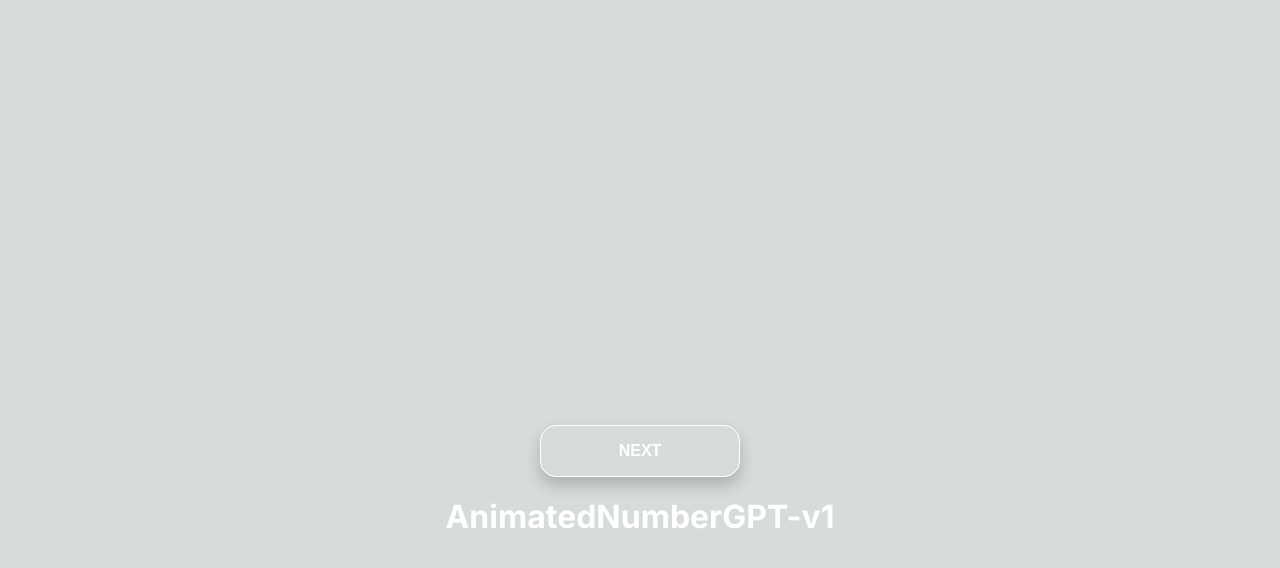
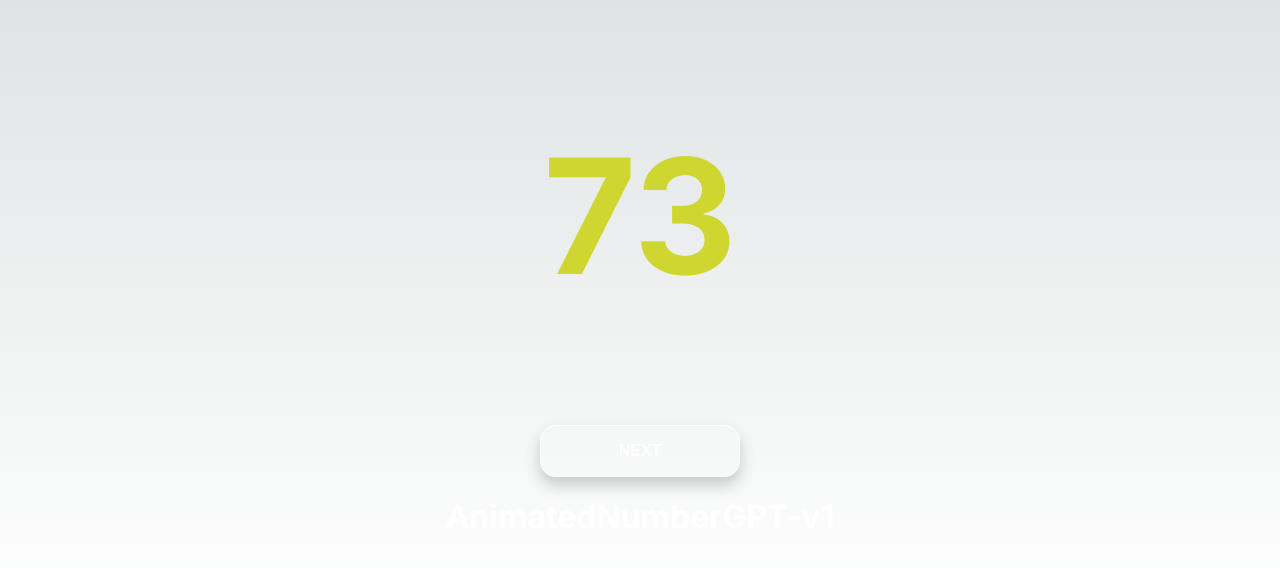
Before and after one commit to uncredited/hacky, a Next.js app: page / in a window 1280 px wide. Shown: the part 184-752 px from the top of the page. Built offline with nearby package versions, Linux system fonts and the light colour scheme.

Commit message:
init commit 1

```diff
--- /dev/null
+++ b/src/pages/chatgpt/animatednumber-v1.js
@@ -0,0 +1,52 @@
+import { useState, useEffect } from "react";
+import styles from "../../styles/animatednumber.module.css";
+
+const AnimatedNumber = () => {
+  const [number, setNumber] = useState(0);
+
+  useEffect(() => {
+    const intervalId = setInterval(() => {
+      const targetNumber = Math.floor(Math.random() * 100);
+      const diff = targetNumber - number;
+      const increment = diff / 10; // animate through 10 steps
+      let currentNumber = number;
+
+      const animate = () => {
+        if (Math.abs(currentNumber - targetNumber) > Math.abs(increment)) {
+          currentNumber += increment;
+          setNumber(Math.floor(currentNumber));
+          requestAnimationFrame(animate);
+        } else {
+          setNumber(targetNumber);
+        }
+      };
+
+      animate();
+
+      const getRandomColor = () => {
+        const letters = "0123456789ABCDEF";
+        let color = "#";
+        while (color === "#" || color === "#000000" || color < "#AAAAAA") {
+          color = "#";
+          for (let i = 0; i < 6; i++) {
+            color += letters[Math.floor(Math.random() * 16)];
+          }
+        }
+        return color;
+      };
+
+      const color = getRandomColor();
+      const numberElement = document.querySelector(`.${styles.number}`);
+      numberElement.style.color = color;
+    }, 3000);
+    return () => clearInterval(intervalId);
+  }, [number]);
+
+  return (
+    <div className={styles.container}>
+      <h1 className={styles.number}>{number}</h1>
+    </div>
+  );
+};
+
+export default AnimatedNumber;
--- /dev/null
+++ b/src/pages/chatgpt/animatednumber-v2.js
@@ -0,0 +1,56 @@
+import React, { useState, useEffect } from "react";
+import style from "../../styles/animatednumber.module.css";
+const InterpolateNumber = () => {
+  const [number, setNumber] = useState(0);
+  const [target, setTarget] = useState(0);
+  const [color, setColor] = useState("#000000");
+  const [size, setSize] = useState(1);
+
+  useEffect(() => {
+    const intervalId = setInterval(() => {
+      setTarget(Math.floor(Math.random() * 100));
+      setColor(`#${Math.floor(Math.random() * 16777215).toString(16)}`);
+      setSize(1.5);
+    }, 2000);
+
+    return () => clearInterval(intervalId);
+  }, []);
+
+  useEffect(() => {
+    let animationFrameId;
+
+    const animate = () => {
+      const distance = target - number;
+      const ease = 0.05; // Higher value for slower animation
+      const velocity = distance * ease;
+
+      if (Math.abs(distance) < 1) {
+        setNumber(target);
+        setSize(1);
+      } else {
+        setNumber(number + velocity);
+        animationFrameId = requestAnimationFrame(animate);
+      }
+    };
+
+    animationFrameId = requestAnimationFrame(animate);
+
+    return () => cancelAnimationFrame(animationFrameId);
+  }, [number, target]);
+
+  const textColor = color < "#aaaaaa" ? color : "#aaaaaa";
+  const fontSize = `${size}px`;
+
+  return (
+    <div className={style.container}>
+      <div
+        className={style.number}
+        style={{ color: textColor, transform: `scale(${size})` }}
+      >
+        {Math.round(number)}
+      </div>
+    </div>
+  );
+};
+
+export default InterpolateNumber;
--- /dev/null
+++ b/src/pages/chatgpt/fibonachi-v1.js
@@ -0,0 +1,20 @@
+import React, { useState, useEffect } from "react";
+import Style from "../../styles/fibonacci.module.css";
+function FibonacciCounter() {
+  const [fib, setFib] = useState([0, 1]); // initialize with first two numbers in the sequence
+
+  useEffect(() => {
+    const timer = setInterval(() => {
+      setFib((prevFib) => {
+        const [a, b] = prevFib;
+        return [b, a + b];
+      });
+    }, 1000);
+
+    return () => clearInterval(timer); // cleanup the timer on unmount
+  }, []);
+
+  return <div className={Style.flexCenter}>{fib.join(", ")}</div>;
+}
+
+export default FibonacciCounter;
--- /dev/null
+++ b/src/pages/chatgpt/fibonachi-v2.js
@@ -0,0 +1,56 @@
+import React, { useState, useEffect } from "react";
+import Style from "../../styles/fibonacci.module.css";
+class BigNumber {
+  constructor(value) {
+    this.value = value.toString().split("").map(Number); // store value as an array of digits
+  }
+
+  plus(other) {
+    const a = this.value.slice().reverse();
+    const b = other.value.slice().reverse();
+    const result = [];
+
+    let carry = 0;
+    for (let i = 0; i < Math.max(a.length, b.length); i++) {
+      const sum = (a[i] || 0) + (b[i] || 0) + carry;
+      result[i] = sum % 10;
+      carry = Math.floor(sum / 10);
+    }
+    if (carry) {
+      result.push(carry);
+    }
+
+    return new BigNumber(result.reverse().join(""));
+  }
+
+  toString() {
+    return this.value.join("");
+  }
+}
+
+function FibonacciCounter() {
+  const [fib, setFib] = useState([new BigNumber(0), new BigNumber(1)]); // initialize with first two numbers in the sequence
+
+  useEffect(() => {
+    const timer = setInterval(() => {
+      setFib((prevFib) => {
+        const [a, b] = prevFib;
+        const next = a.plus(b);
+        return [b, next];
+      });
+    }, 50);
+
+    return () => clearInterval(timer); // cleanup the timer on unmount
+  }, []);
+
+  return (
+    <div className={Style.flexCenter}>
+      <div className={Style.text}>
+        {" "}
+        {fib.map((n) => n.toString()).join(", ")}
+      </div>
+    </div>
+  );
+}
+
+export default FibonacciCounter;
--- /dev/null
+++ b/src/styles/animatednumber.module.css
@@ -0,0 +1,13 @@
+.container {
+  display        : flex;
+  justify-content: center;
+  align-items    : center;
+  height         : 100vh;
+}
+
+.number {
+  font-size  : 10rem;
+  font-weight: bold;
+  color      : #ccc;
+  transition : transform 0.5s ease-out, color 0.5s ease-out;
+}
--- /dev/null
+++ b/src/styles/fibonacci.module.css
@@ -0,0 +1,15 @@
+.flexCenter {
+  display        : flex;
+  justify-content: center;
+  align-items    : center;
+  height         : 100vh;
+  font-size      : 40px;
+  flex-wrap      : wrap;
+
+
+}
+
+.text {
+  width    : 80vw;
+  word-wrap: break-word;
+}
```
